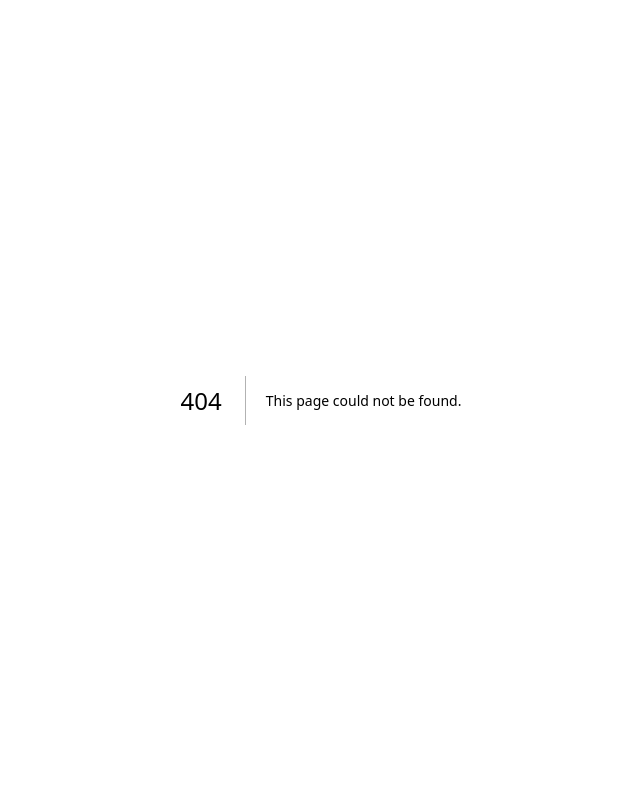
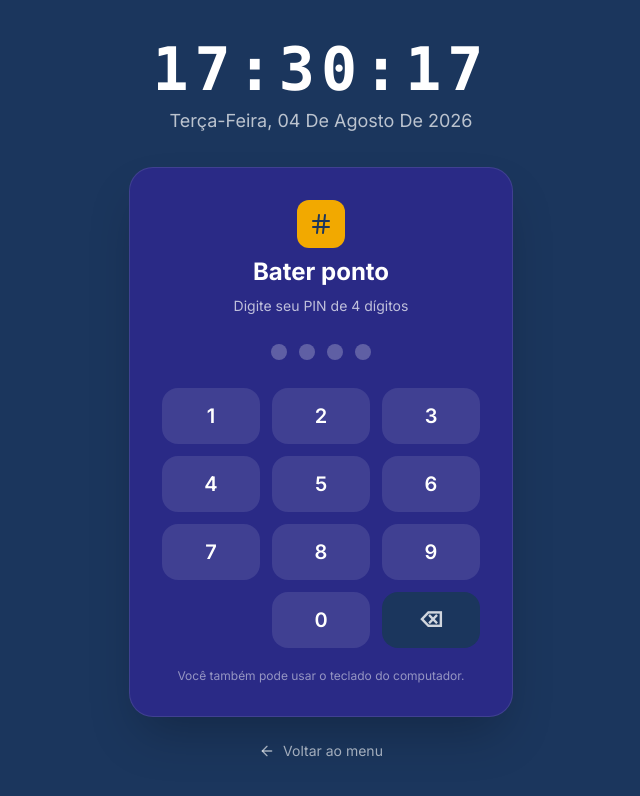
Before and after one commit to Zadoque/estagio, a Next.js app: page /bater-ponto in a window 1280 px wide. Before the commit this address had no page. Shown: the top 796 px of the page, without its empty margins (319-959 px from the left). Built offline with nearby package versions, Linux system fonts and the light colour scheme; no server answers.

Commit message:
feat: add UENF-branded punch page with keyboard PIN input

```diff
--- /dev/null
+++ b/src/app/bater-ponto/page.tsx
@@ -0,0 +1,153 @@
+"use client";
+
+import {useEffect, useRef, useState} from "react";
+import {format} from "date-fns";
+import {ptBR} from "date-fns/locale";
+import {ArrowLeft, CheckCircle, Hash, XCircle} from "lucide-react";
+import {httpsCallable, HttpsCallableResult} from "firebase/functions";
+import {functions} from "@/lib/firebase";
+import {useRouter} from "next/navigation";
+
+type PunchResult = {userId: string; userName: string; type: "entry" | "exit"; timestamp: string};
+type Mode = "pin" | "success" | "error";
+
+const registerPunch = httpsCallable<{pin: string}, PunchResult>(functions, "registerPunch");
+
+export default function BaterPontoPage() {
+  const router = useRouter();
+  const inputRef = useRef<HTMLInputElement>(null);
+  const [mode, setMode] = useState<Mode>("pin");
+  const [pin, setPin] = useState("");
+  const [message, setMessage] = useState("");
+  const [userName, setUserName] = useState("");
+  const [currentTime, setCurrentTime] = useState(new Date());
+  const [loading, setLoading] = useState(false);
+
+  useEffect(() => {
+    const timer = setInterval(() => setCurrentTime(new Date()), 1000);
+    return () => clearInterval(timer);
+  }, []);
+
+  useEffect(() => {
+    inputRef.current?.focus();
+  }, [mode, loading]);
+
+  const reset = (delay = 2500) => {
+    window.setTimeout(() => {
+      setMode("pin");
+      setPin("");
+      setMessage("");
+      setUserName("");
+    }, delay);
+  };
+
+  const submitPin = async (value: string) => {
+    if (loading || value.length !== 4) return;
+    setLoading(true);
+    try {
+      const result: HttpsCallableResult<PunchResult> = await registerPunch({pin: value});
+      setUserName(result.data.userName);
+      setMessage(result.data.type === "entry" ? "Entrada registrada com sucesso!" : "Saída registrada com sucesso!");
+      setMode("success");
+      reset(3000);
+    } catch (error: any) {
+      const retryAfter = error?.details?.retryAfterSeconds;
+      setMessage(retryAfter ? `${error.message} (${Math.ceil(retryAfter / 60)} min)` : (error?.message || "Não foi possível registrar o ponto."));
+      setMode("error");
+      reset(3000);
+    } finally {
+      setLoading(false);
+    }
+  };
+
+  const addDigit = (digit: string) => {
+    if (loading || pin.length >= 4) return;
+    const next = pin + digit;
+    setPin(next);
+    if (next.length === 4) void submitPin(next);
+  };
+
+  const handleKeyboard = (event: React.KeyboardEvent<HTMLInputElement>) => {
+    if (/^\d$/.test(event.key)) addDigit(event.key);
+    if (event.key === "Backspace") setPin((value) => value.slice(0, -1));
+    if (event.key === "Enter") void submitPin(pin);
+  };
+
+  return (
+    <main className="min-h-screen bg-[#1B365D] flex flex-col items-center justify-center p-4">
+      <div className="text-center mb-8">
+        <div className="text-6xl font-mono font-bold text-white tracking-widest">{format(currentTime, "HH:mm:ss")}</div>
+        <div className="text-white/70 mt-2 text-lg capitalize">{format(currentTime, "EEEE, dd 'de' MMMM 'de' yyyy", {locale: ptBR})}</div>
+      </div>
+
+      <section className="w-full max-w-sm bg-[#2A2A86] rounded-3xl p-8 shadow-2xl border border-white/10">
+        {mode === "pin" && (
+          <div>
+            <div className="flex items-center justify-center gap-3 mb-2">
+              <div className="w-12 h-12 rounded-xl bg-[#F2A900] flex items-center justify-center"><Hash className="w-6 h-6 text-[#1B365D]" /></div>
+            </div>
+            <h1 className="text-white text-center text-2xl font-bold">Bater ponto</h1>
+            <p className="text-white/70 text-center text-sm mt-2">Digite seu PIN de 4 dígitos</p>
+
+            <input
+              ref={inputRef}
+              value={pin}
+              onChange={(event) => {
+                const digits = event.target.value.replace(/\D/g, "").slice(0, 4);
+                setPin(digits);
+                if (digits.length === 4) void submitPin(digits);
+              }}
+              onKeyDown={handleKeyboard}
+              inputMode="numeric"
+              autoComplete="off"
+              aria-label="PIN"
+              className="absolute opacity-0 pointer-events-none"
+            />
+
+            <div className="flex justify-center gap-3 my-7" aria-label={`${pin.length} de 4 dígitos preenchidos`}>
+              {[0, 1, 2, 3].map((index) => (
+                <div key={index} className={`w-4 h-4 rounded-full ${index < pin.length ? "bg-[#F2A900]" : "bg-white/25"}`} />
+              ))}
+            </div>
+
+            <div className="grid grid-cols-3 gap-3">
+              {["1", "2", "3", "4", "5", "6", "7", "8", "9", "", "0", "⌫"].map((digit, index) => (
+                <button
+                  key={index}
+                  type="button"
+                  disabled={!digit || loading}
+                  onClick={() => digit === "⌫" ? setPin((value) => value.slice(0, -1)) : digit && addDigit(digit)}
+                  className={`h-14 rounded-2xl text-xl font-semibold transition-colors ${
+                    !digit ? "opacity-0" : digit === "⌫" ? "bg-[#1B365D] text-white/80 hover:bg-[#142946]" : "bg-white/10 text-white hover:bg-[#F2A900] hover:text-[#1B365D]"
+                  }`}
+                >{digit}</button>
+              ))}
+            </div>
+
+            <p className="text-center text-white/50 text-xs mt-5">Você também pode usar o teclado do computador.</p>
+          </div>
+        )}
+
+        {mode === "success" && (
+          <div className="text-center py-5">
+            <CheckCircle className="w-16 h-16 text-[#F2A900] mx-auto mb-4" />
+            <h2 className="text-white text-2xl font-bold">{userName}</h2>
+            <p className="text-white mt-2">{message}</p>
+            <p className="text-white/60 text-sm mt-4">{format(currentTime, "HH:mm:ss")}</p>
+          </div>
+        )}
+
+        {mode === "error" && (
+          <div className="text-center py-5">
+            <XCircle className="w-16 h-16 text-[#F2A900] mx-auto mb-4" />
+            <p className="text-white text-lg">{message}</p>
+          </div>
+        )}
+      </section>
+
+      <button onClick={() => router.push("/")} className="mt-6 flex items-center gap-2 text-white/60 hover:text-white text-sm">
+        <ArrowLeft className="w-4 h-4" /> Voltar ao menu
+      </button>
+    </main>
+  );
+}
```
